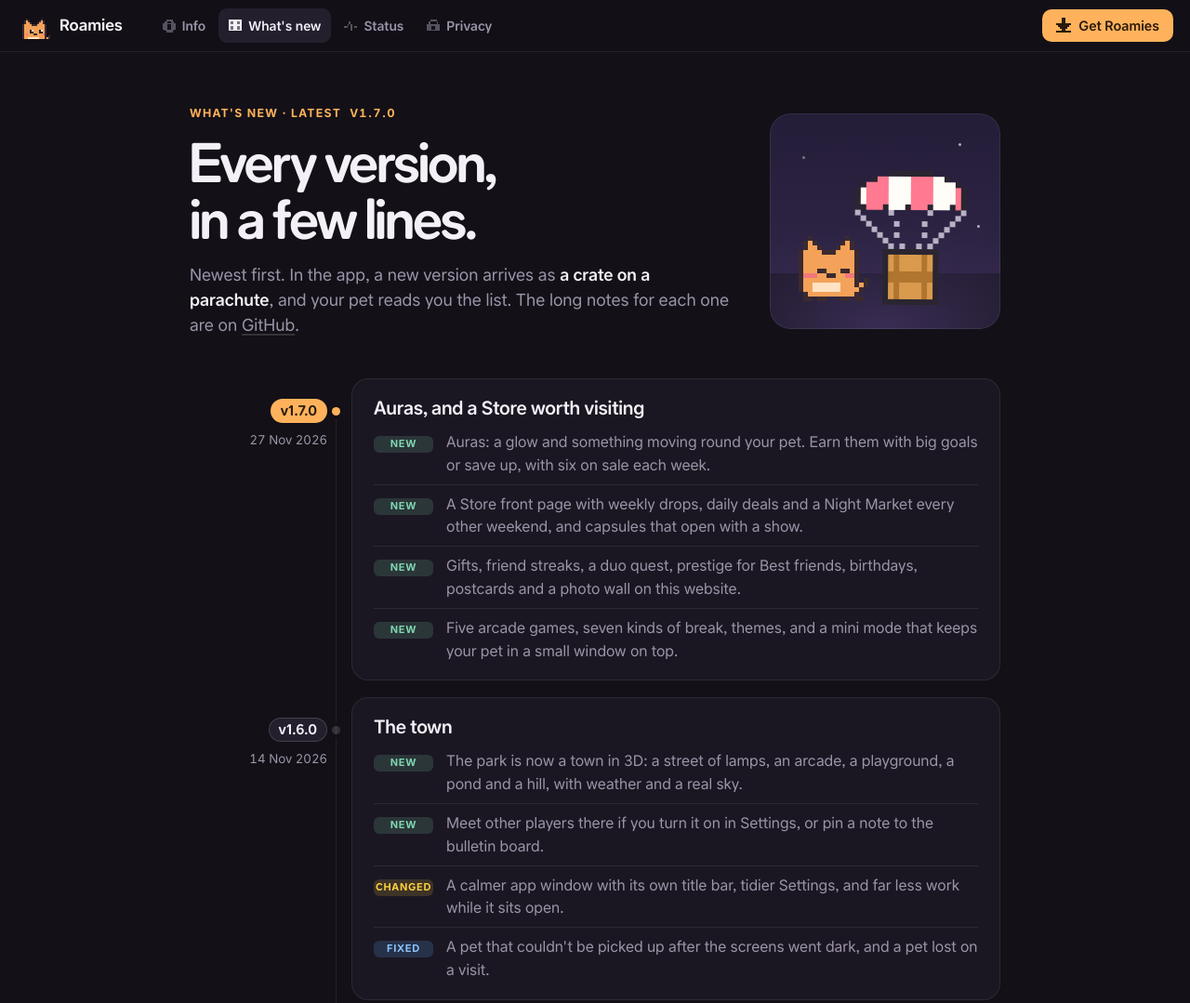
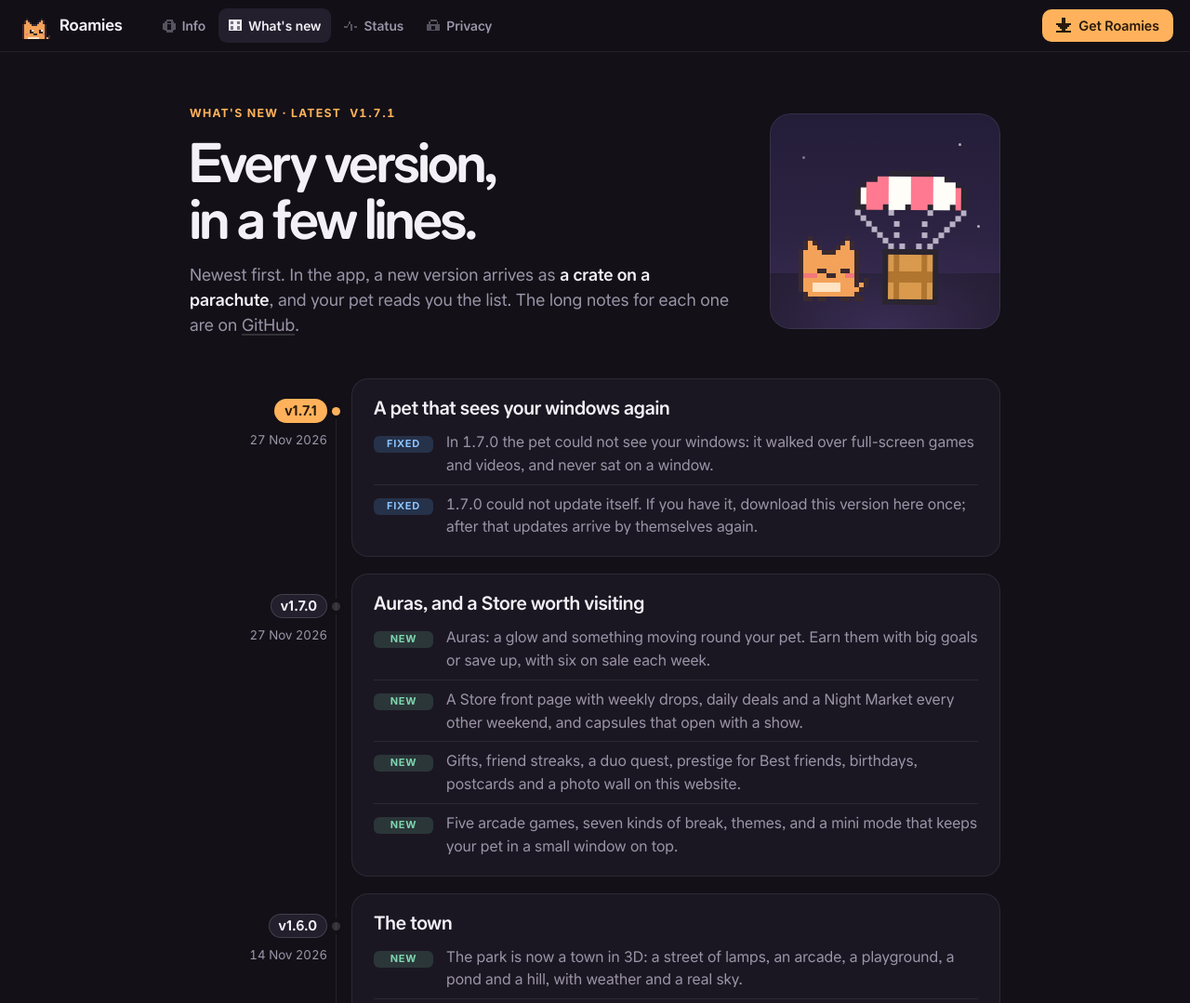
Before and after one commit to userlaws/roamies, a plain HTML site: page changelog.html in a window 1280 px wide. Shown: the top 1079 px of the page at 93% size. Drawn offline with Linux system fonts and the light colour scheme; no server answers.

Commit message:
1.7.1 on the page: the version, and what it puts right

```diff
--- a/changelog.html
+++ b/changelog.html
@@ -35,7 +35,7 @@
 <main class="wrap">
   <section class="hero">
     <div>
-      <p class="kick">What's new · latest <span data-version>v1.7.0</span></p>
+      <p class="kick">What's new · latest <span data-version>v1.7.1</span></p>
       <h1>Every version, in a few lines.</h1>
       <p class="lede">Newest first. In the app, a new version arrives as <b>a crate on a parachute</b>, and your pet reads you the list. The long notes for each one are on <a href="https://github.com/userlaws/roamies/releases">GitHub</a>.</p>
     </div>
@@ -49,7 +49,18 @@
   <!-- A version is one <li class="rel">: its number and day, a few words for a heading, and up to four lines.
        The newest goes first and carries class="newest". Tags: t-new (New), t-chg (Changed), t-fix (Fixed). -->
   <ol class="log" reversed>
-    <li class="rel newest" id="v1.7.0">
+    <li class="rel newest" id="v1.7.1">
+      <div class="rel-when"><b>v1.7.1</b><time datetime="2026-11-27">27 Nov 2026</time></div>
+      <article class="card">
+        <h2>A pet that sees your windows again</h2>
+        <ul class="changes">
+          <li><i class="t-fix">Fixed</i><span>In 1.7.0 the pet could not see your windows: it walked over full-screen games and videos, and never sat on a window.</span></li>
+          <li><i class="t-fix">Fixed</i><span>1.7.0 could not update itself. If you have it, download this version here once; after that updates arrive by themselves again.</span></li>
+        </ul>
+      </article>
+    </li>
+
+    <li class="rel" id="v1.7.0">
       <div class="rel-when"><b>v1.7.0</b><time datetime="2026-11-27">27 Nov 2026</time></div>
       <article class="card">
         <h2>Auras, and a Store worth visiting</h2>
@@ -181,7 +192,7 @@
 </main>
 
 <footer class="foot">
-  <span>Roamies <span data-version>v1.7.0</span></span>
+  <span>Roamies <span data-version>v1.7.1</span></span>
   <a href="./">Front page</a><a href="https://github.com/userlaws/roamies/releases">Full notes on GitHub</a><a href="https://x.com/roamiesapp">X</a>
 </footer>
 
```
Also changed, not shown: index.html (+3 -3 lines), info.html (+3 -3 lines).
